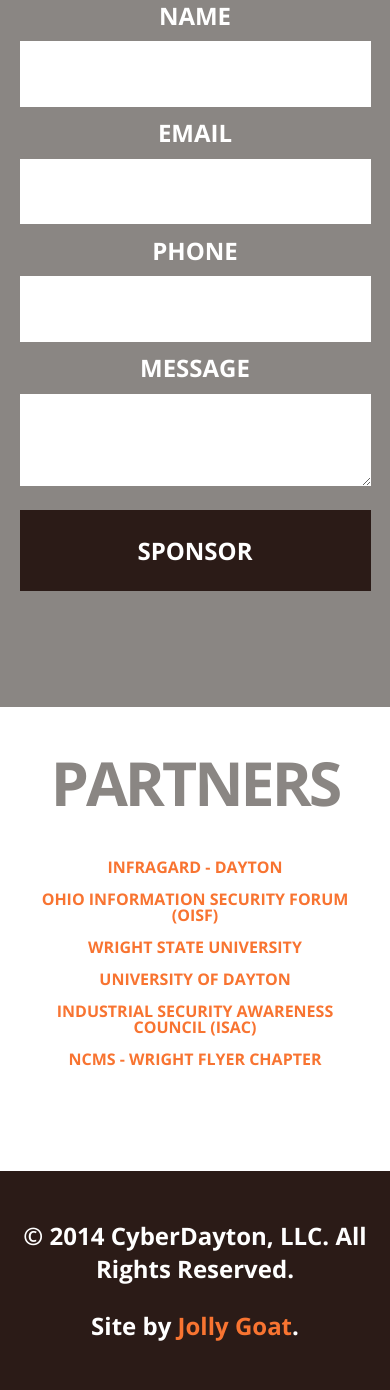
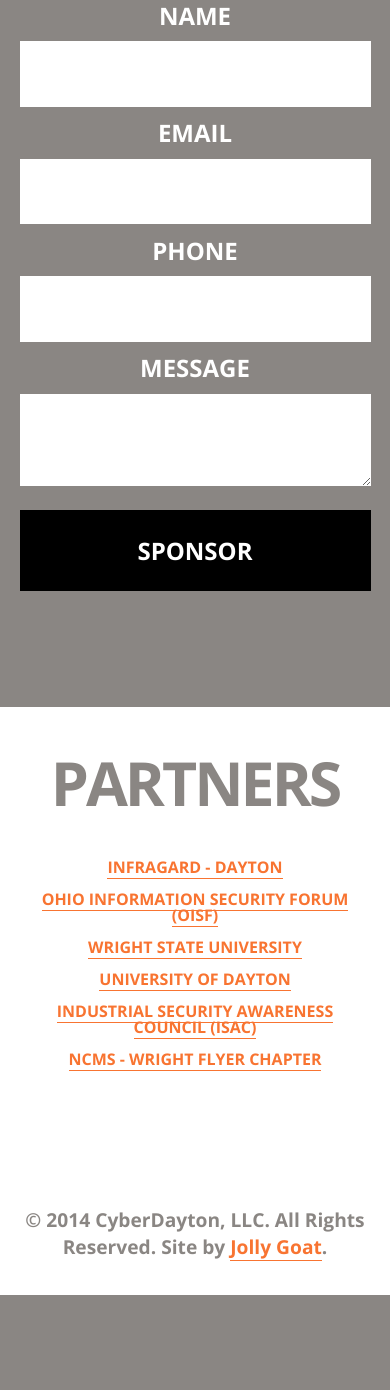
Before and after one commit to jjwdowik/cyberDay, a PHP site: page / in a window 390 px wide. Shown: the part 4781-6171 px from the top of the page. After the commit the page ends 6076 px from the top, so only its background shows below. Run offline with PHP 8.4, Linux system fonts and the light colour scheme; some libraries are stand-ins or nearby versions.

Commit message:
Final CSS changes. I think we're done!

```diff
--- a/css/style.css
+++ b/css/style.css
@@ -11,10 +11,12 @@ p { font-size: 1.1em; }
 a {
 	color: #F87431;
 	text-decoration: none;
+	border-bottom: 1px solid #F87431;
 }
 	a:hover {
 		color: #31B5F7 !important;
 		text-decoration: none;
+		border-bottom: 1px solid #31B5F7;
 	}
 	a:visited {
 		color: #F87431;
@@ -51,15 +53,13 @@ input, textarea {
 input[type=submit] {
 	text-align: center;
 	margin-top: 1em;
-	background-color: #2B1B17;
+	background-color: #000000;
 	color: #ffffff;
 	font-size: 1.5em;
 	text-transform: uppercase;
 	font-weight: 700;
 }
-	input[type=submit]:hover {
-		color: #31B5F7;
-	}
+	input[type=submit]:hover { background-color: #333333; }
 
 
 /* Navigation */
@@ -70,6 +70,7 @@ input[type=submit] {
 	height:auto;
 	background-color:#ffffff;
 	z-index:100;
+	box-shadow:0 0 1.5em #8a8683;
 }
 #titletext {
 	font-family: Neuro, NeuroIE, sans-serif;
@@ -121,7 +122,7 @@ input[type=submit] {
 
 /* Slide 1 */
 #slide1{
-	background-image:url('../images/daytonbronze.png');
+	background-image:url('../images/daytongray.png');
 	background-color:#ffffff;
 	text-align: justify;
 }
@@ -263,13 +264,13 @@ input[type=submit] {
 /* Footer */
 footer{
 	text-align: center;
-	background-color: #2B1B17;
-	color: #ffffff;
-	padding-top: 1.5em;
-	padding-bottom: 1.5em;
+	background-color: #ffffff;
+	color: #8a8683;
+	padding-top: 1em;
+	padding-bottom: 1em;
 }
 	footer p {
-		font-size: 1.5em;
+		font-size: 1.2em;
 		font-weight: 700;
 	}
 
@@ -354,17 +355,20 @@ li.nav-link{
     height:auto;
     padding: 10px;
     text-align: center;
-    background-color:#2B1B17;
+    background-color:#ffffff;
+    color: #F87431;
 }
 li.nav-link:hover{
     border-bottom:none;
     cursor:pointer;
-    background-color:#458FFF;
+    background-color: #31B5F7;
+    color: #ffffff;
 }
 .selected{
     border-bottom:none;
     cursor:pointer;
-    background-color:#458FFF;
+    background-color: #31B5F7;
+    color: #ffffff;
 }
 #nav{
     display: none;
@@ -377,10 +381,12 @@ a#pull {
     z-index:10;
     height:2.5em;
     width:100%;
-    background-color: gray;
+    background-color: #ffffff;
     text-align:center;
     letter-spacing:0.1em;
-    box-shadow:0 0 1.5em #2B1B17;
+    box-shadow:0 0 1.5em #8a8683;
+    color: #8a8683;
+    border: none;
 }
 a#pull:after {
     content:"";
@@ -392,8 +398,7 @@ a#pull:after {
     right: .3em;
     top: 0.6em;
 }
-a#pull:hover {
-}
+a#pull:hover { }
 .cyberlogo {
 	font-family: Neuro, sans-serif;
 	line-height: 0;
@@ -401,9 +406,7 @@ a#pull:hover {
 	letter-spacing: 0.03;
 	margin-top: .8em;
 }
-#logo {
-	display: none;
-}
+#logo { display: none; }
 
 
 
--- a/index.php
+++ b/index.php
@@ -98,7 +98,7 @@
 						<label for="phone">Phone Number</label>
 						<input id="phone" type="tel" name="phone" maxlength="9" size="25" required>
 						<p id="errorForm"></p>
-						<input class="submitbutton" type="submit" value="REGISTER">
+						<input type="submit" value="REGISTER">
 					</form>
 				</div>
 			</div>
@@ -147,7 +147,7 @@
 						<label for="sponsor_message">Message</label>
 						<textarea name="sponsor_message" id="message"></textarea>
 						<p id="errorForm2"></p>
-						<input class="submitbutton" type="submit" value="SPONSOR">
+						<input type="submit" value="SPONSOR">
 					</form>
 				</div>
 			</div>
@@ -169,8 +169,7 @@
 	</div>
 
 	<footer>
-		<p>&copy; <?php echo(date('Y')); ?> CyberDayton, LLC. All Rights Reserved.</p>
-		<p>Site by <a href="http://jollygoat.com/">Jolly Goat</a>.</p>
+		<p>&copy; <?php echo(date('Y')); ?> CyberDayton, LLC. All Rights Reserved. Site by <a href="http://jollygoat.com/">Jolly Goat</a>.</p>
 	</footer>
 
 	<script type="text/javascript" src="http://ajax.googleapis.com/ajax/libs/jquery/1.7.2/jquery.min.js"></script>
```
Also changed, not shown: images/daytongray.png (added), images/nav-icon.png.
